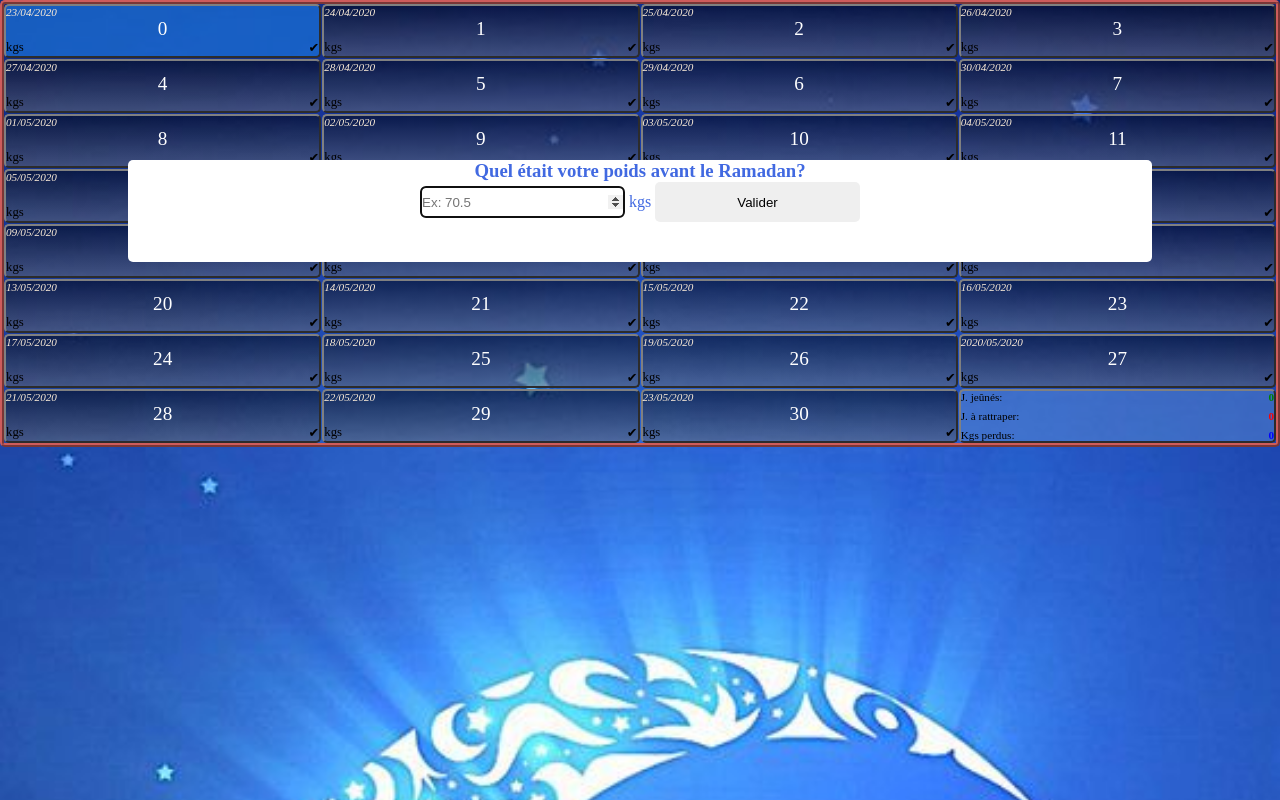
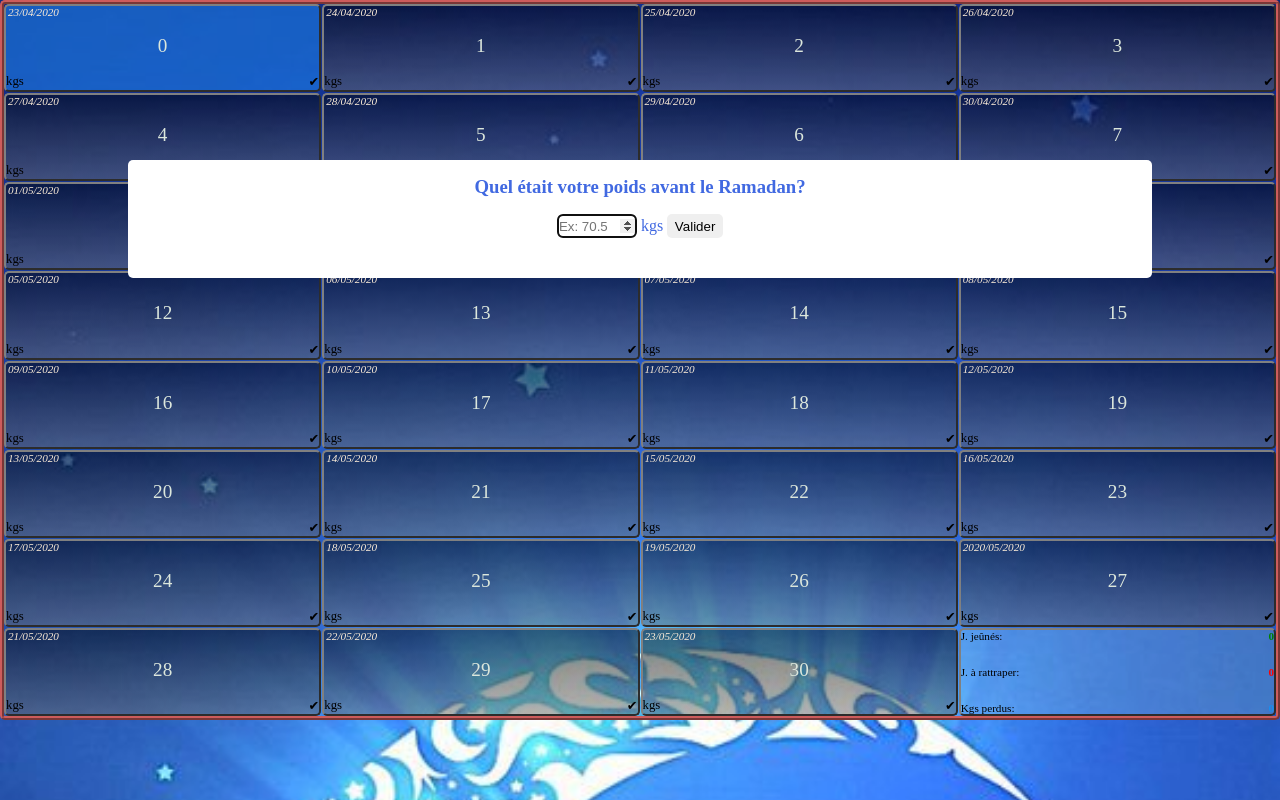
Before and after one commit to nadfri/SuiviRamadan2020, a plain HTML site: page index.html in a window 1280 px wide. Drawn offline with Linux system fonts and the light colour scheme.

Commit message:
modification afficahge vh

```diff
--- a/style.css
+++ b/style.css
@@ -19,6 +19,7 @@ body{
     grid-template-rows: repeat(8, 1fr);
     grid-column-gap: 1px;
     grid-row-gap: 1px;
+    min-height: 90vh;
 }
 
 .box{
@@ -43,6 +44,7 @@ body{
 
 
 .date{
+    padding-left: 2px;
     font-size: 0.7rem;
     font-style: oblique;
     color : AntiqueWhite ;
@@ -51,7 +53,7 @@ body{
 
 .jour{
     font-size: 1.2rem;
-    color: white;
+    color: #DCE7DC;
     align-self: center;
 }
 
@@ -77,7 +79,7 @@ body{
 
 .pop{
     position: absolute;
-    top: 20%;
+    top: 20vh;
     left: 10%;
     width: 80%;
     padding-bottom: 5vh;
@@ -89,6 +91,8 @@ body{
     background-color: white;
     text-align: center;
 }
+
+.pop h3{padding: 2vh 0;}
 
 #closePop{
     position: relative;
@@ -109,20 +113,20 @@ body{
 
 button, input[type=submit]{
     border: none;
-    height: 5vh;
     border-radius: 5px;
-    width: 16vw;
+    width: 3.5rem;
+    height: 1.5rem;
     cursor: pointer;
 }
 
 input{
-    width: 16vw;
-    height: 4vh;
+    width: 5rem;
+    height: 1.5rem;
     border-radius: 5px;
 }
 
 #output{
-    background: rgba(91,137,211,0.5);
+    background: rgba(180, 241, 223, 0.2);
     font-size: 0.7rem;
     display: flex;
     flex-direction: column;
@@ -145,6 +149,6 @@ input{
 }
 
 #nbKgs{
-  color: blue;
+  color: rgb(24, 142, 238);
   font-weight: bold;
 }
```
